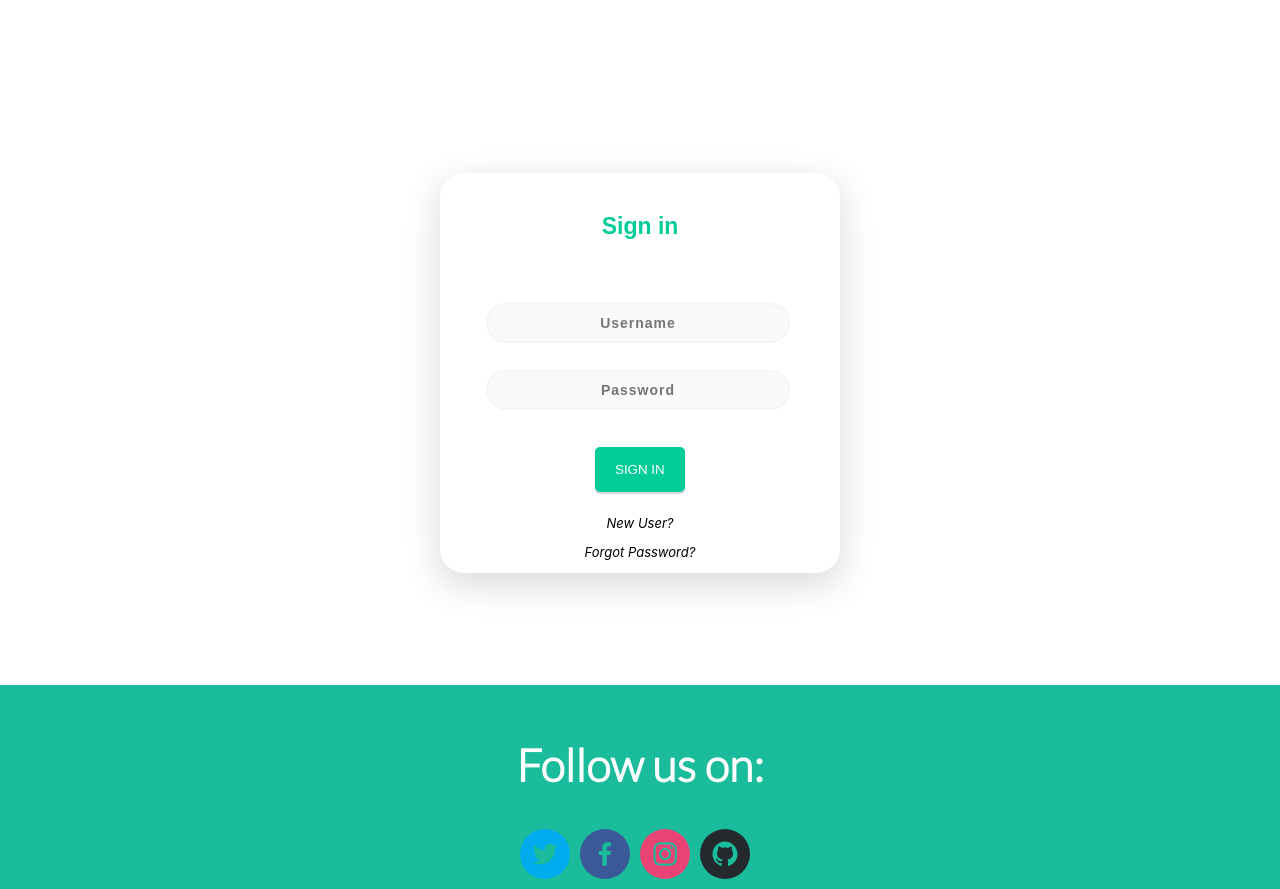
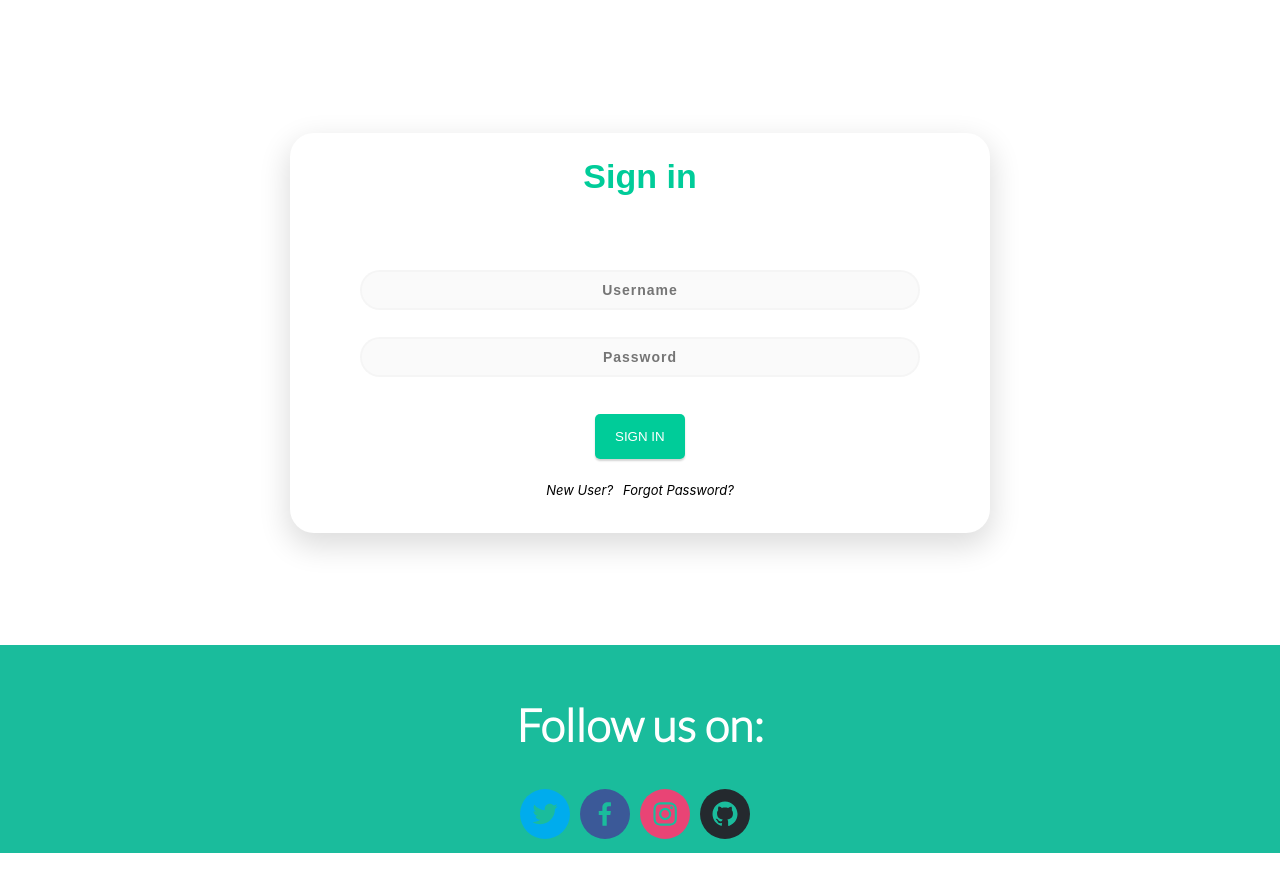
Before and after one commit to idkcoder93/To-Do-List, a React (Create React App) app in the folder to-do-list/: page / in a window 1280 px wide. Shown: the part 500-1389 px from the top of the page. After the commit the page ends 1353 px from the top, so only its background shows below. Built offline with nearby package versions, Linux system fonts and the light colour scheme.

Commit message:
Create NewAcc.css file and adjust main page

```diff
--- a/to-do-list/src/pages/Registration.js
+++ b/to-do-list/src/pages/Registration.js
@@ -66,12 +66,16 @@ function Registration() {
             align="center"
             placeholder="Password"
           />
-          <Button className="submit" style={{ marginLeft: "155px" }}>
+          <Button className="submit" style={{ marginLeft: "305px" }}>
             sign in
           </Button>
-          <p class="forgot">New User?</p>
-          {/* ^^^^ will need to provide valid link for the href tag*/}
-          <p class="forgot"> Forgot Password?</p>
+          <div style={{ display: "flex", justifyContent: "center" }}>
+            <p class="forgot" style={{ marginRight: "10px" }}>
+              New User?
+            </p>
+            {/* ^^^^ will need to provide valid link for the href tag*/}
+            <p class="forgot"> Forgot Password?</p>
+          </div>
         </div>
         <div className="header">
           <h2>Follow us on:</h2>
--- a/to-do-list/src/pages/registrationStyle.css
+++ b/to-do-list/src/pages/registrationStyle.css
@@ -15,7 +15,7 @@
 .container {
   display: flex;
   justify-content: space-evenly;
-  padding: 70px;
+  padding: 50px;
 }
 
 .gradient-border {
--- a/to-do-list/src/pages/signup.css
+++ b/to-do-list/src/pages/signup.css
@@ -1,22 +1,48 @@
 .main {
+  padding-top: 0%;
   background-color: #ffffff;
-  width: 400px;
+  width: 700px;
   height: 400px;
   margin: 7em auto;
   border-radius: 1.5em;
-  box-shadow: 0px 11px 35px 2px rgba(0, 0, 0, 0.14);
+  box-shadow: 0px 11px 30px 2px rgba(0, 0, 0, 0.14);
 }
 
 .sign {
-  padding-top: 40px;
+  padding-top: 24px;
   color: #00cc99;
   font-family: "Ubuntu", sans-serif;
   font-weight: bold;
-  font-size: 23px;
+  font-size: 34px;
 }
 
 .un {
-  width: 76%;
+  width: 80%;
+  color: rgb(38, 50, 56);
+  font-weight: 700;
+  font-size: 14px;
+  letter-spacing: 1px;
+  background: rgba(136, 126, 126, 0.04);
+  padding: 10px 20px;
+  border: none;
+  border-radius: 20px;
+  outline: none;
+  box-sizing: border-box;
+  border: 2px solid rgba(0, 0, 0, 0.02);
+  align-items: center;
+  margin-bottom: 50px;
+  margin-left: 70px;
+  text-align: center;
+  margin-bottom: 27px;
+  font-family: "Ubuntu", sans-serif;
+}
+
+form.form1 {
+  padding-top: 40px;
+}
+
+.pass {
+  width: 80%;
   color: rgb(38, 50, 56);
   font-weight: 700;
   font-size: 14px;
@@ -29,31 +55,7 @@
   box-sizing: border-box;
   border: 2px solid rgba(0, 0, 0, 0.02);
   margin-bottom: 50px;
-  margin-left: 46px;
-  text-align: center;
-  margin-bottom: 27px;
-  font-family: "Ubuntu", sans-serif;
-}
-
-form.form1 {
-  padding-top: 40px;
-}
-
-.pass {
-  width: 76%;
-  color: rgb(38, 50, 56);
-  font-weight: 700;
-  font-size: 14px;
-  letter-spacing: 1px;
-  background: rgba(136, 126, 126, 0.04);
-  padding: 10px 20px;
-  border: none;
-  border-radius: 20px;
-  outline: none;
-  box-sizing: border-box;
-  border: 2px solid rgba(0, 0, 0, 0.02);
-  margin-bottom: 50px;
-  margin-left: 46px;
+  margin-left: 70px;
   text-align: center;
   margin-bottom: 27px;
   font-family: "Ubuntu", sans-serif;
```
Also changed, not shown: to-do-list/src/pages/NewAcc.css (added).
